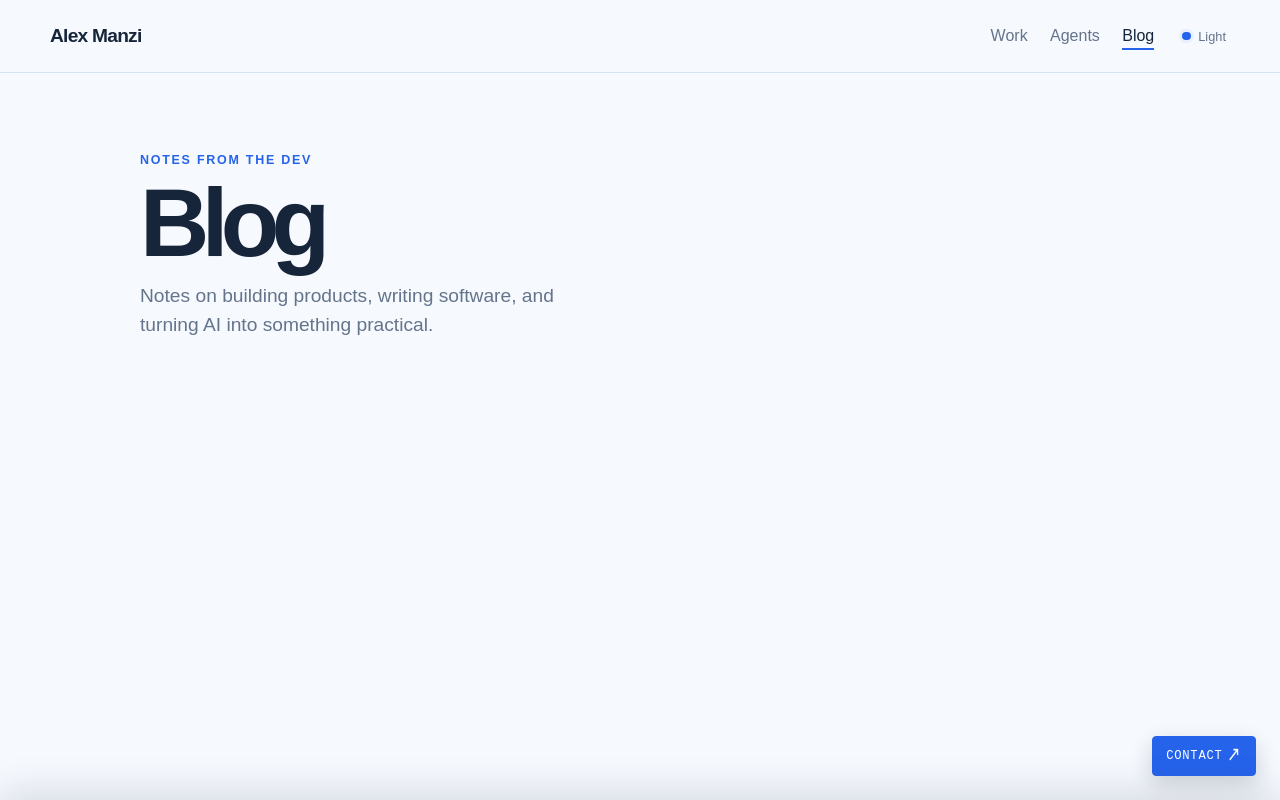
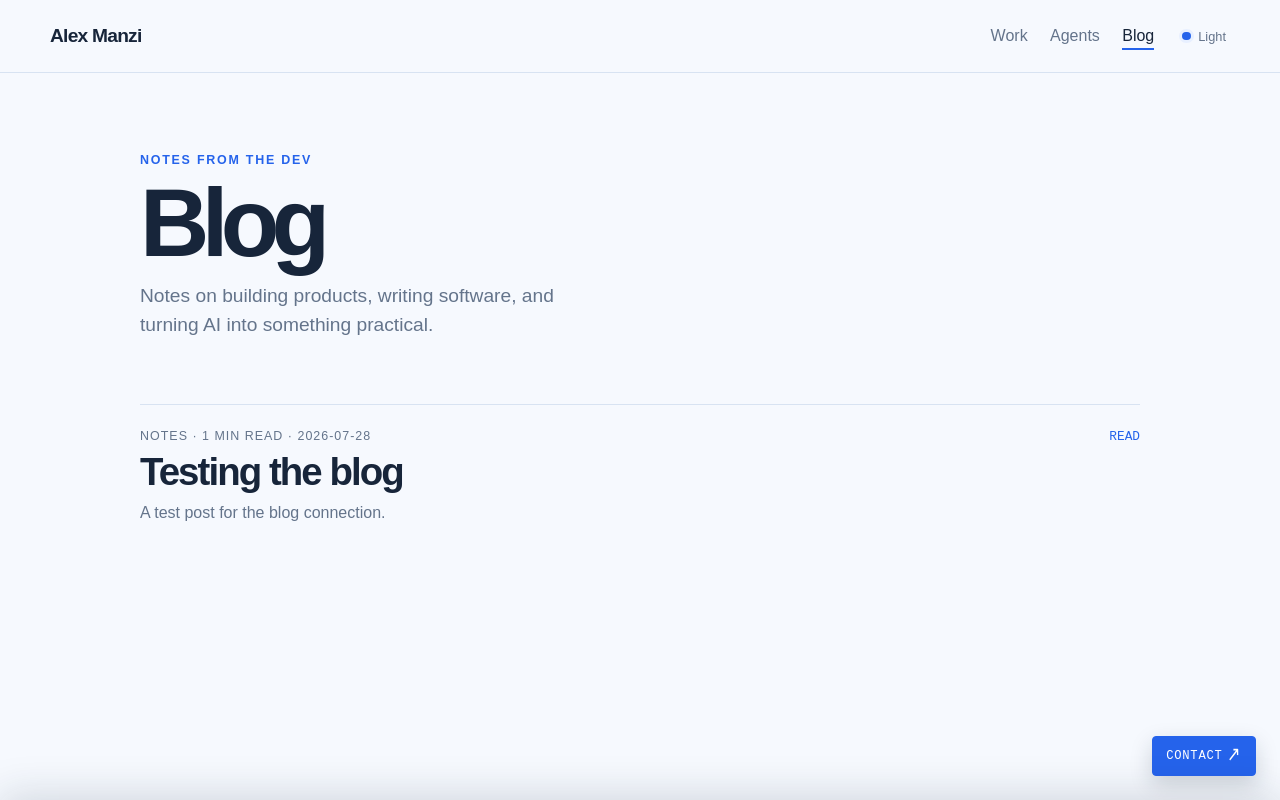
Before and after one commit to AlexManzi/dev, a Next.js app: page /blog in a window 1280 px wide. Built offline with nearby package versions, Linux system fonts and the light colour scheme.

Commit message:
chore: sync blog posts

```diff
--- a/app/data/blog.generated.js
+++ b/app/data/blog.generated.js
@@ -1,2 +1,12 @@
 // Generated by scripts/sync-blog.mjs. Edit the GitHub Issue instead.
-export const blogPosts = [];
+export const blogPosts = [
+  {
+    "slug": "testing-the-blog",
+    "title": "Testing the blog",
+    "excerpt": "A test post for the blog connection.",
+    "date": "2026-07-28",
+    "category": "Notes",
+    "readingTime": "1 min read",
+    "body": "I'm just testing the blog connection."
+  }
+];
```
